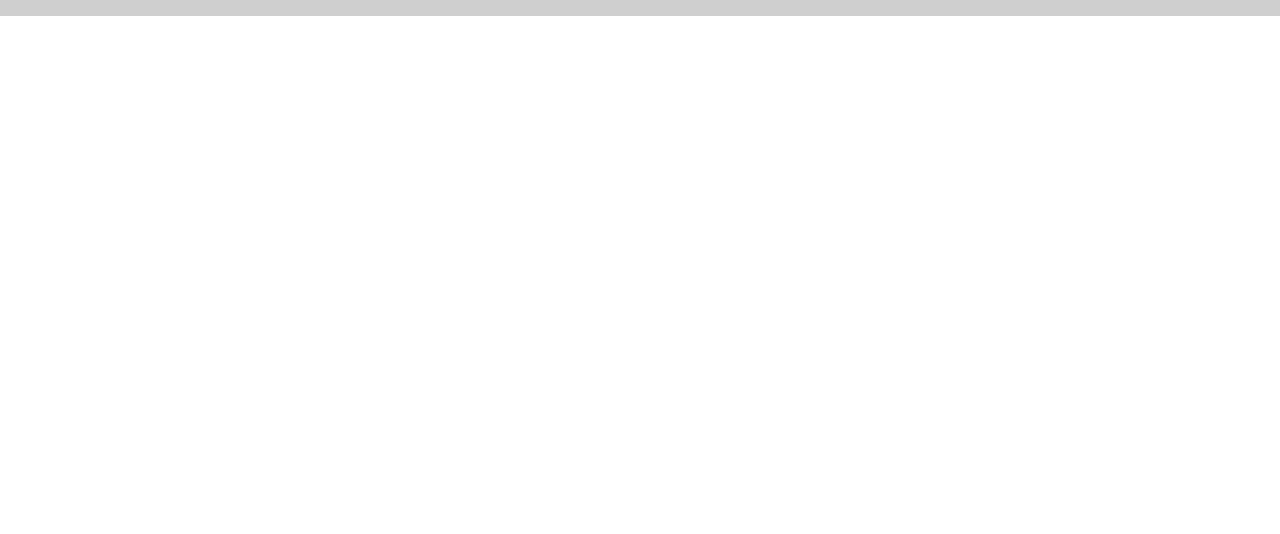
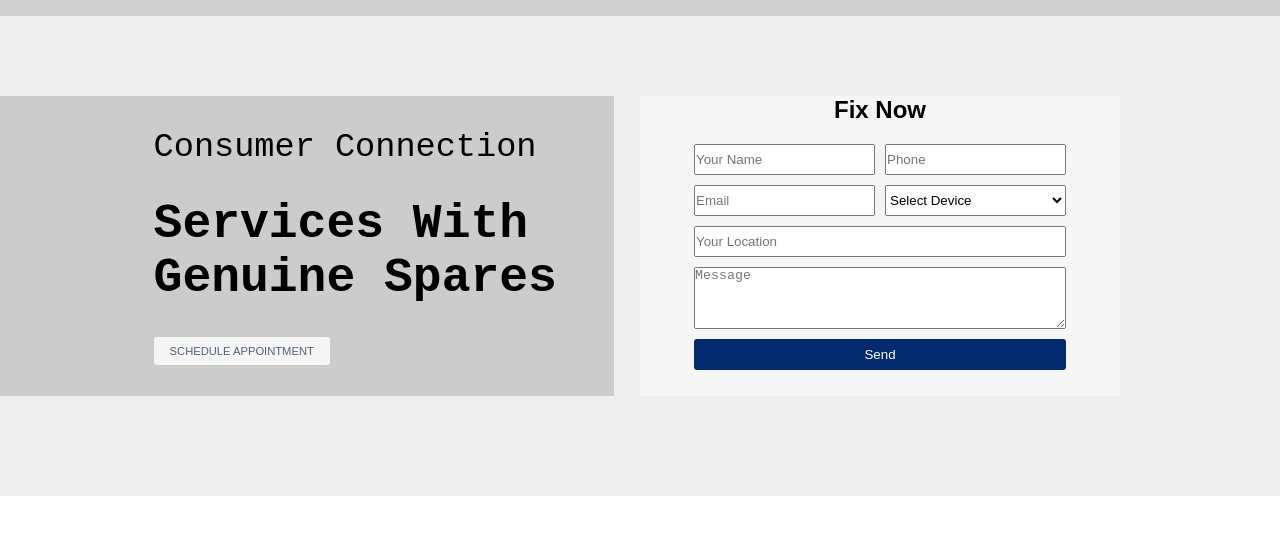
Before and after one commit to 0xhimmm/sites-i-built, a plain HTML site: page consumer-connection/index.html in a window 1280 px wide. Shown: the part 64-598 px from the top of the page. Drawn offline with Linux system fonts and the light colour scheme.

Commit message:
worked on main section... rest needed

```diff
--- a/consumer-connection/index.html
+++ b/consumer-connection/index.html
@@ -50,6 +50,43 @@
                 <a href="#" class="link link-hover">contact us</a>
             </nav>
         </header>
+
+        <main>
+            <div class="main-left">
+                <p class="capitalize">consumer connection</p>
+                <p class="capitalize">Services with genuine spares</p>
+                <a href="#" class="uppercase main-left-link">schedule appointment</a>
+            </div>
+
+            <div class="main-right">
+
+                <h2 class="capitalize" id="second-header">fix now</h2>
+                <form>
+                    <input type="text" name="user_name" id="name" placeholder="your name" class="capitalize">
+
+                    <input type="tel" name="user_tele" id="tele" placeholder="phone" class="capitalize">
+
+                    <input type="email" name="user_email" id="email" placeholder="Email">
+
+                    <select name="user_device" id="device"" class="capitalize">
+                        <option value="" disabled selected>select device</option>
+                        <option value="android">android</option>
+                        <option value="apple">apple</option>
+                        <option value="other">other</option>
+                    </select>
+                    <input type="text" name="user-location" id="location" placeholder="your location" class="capitalize" >
+                    <textarea name="user_message" id="message" placeholder="Message"></textarea>
+
+                    <input type="submit" value="Send" id="submit" class="pointer">
+                </form>
+            </div>
+
+            <div class="images">
+                <img src="" alt="">
+                <img src="" alt="">
+                <img src="" alt="">
+            </div>
+        </main>
     </div>
 </body>
 </html>
--- a/consumer-connection/style/style.css
+++ b/consumer-connection/style/style.css
@@ -4,8 +4,7 @@
     box-sizing: border-box;
 }
 
-
-@import url('https://fonts.googleapis.com/css2?family=Cabin:ital,wght@0,400..700;1,400..700&family=Inter:ital,opsz,wght@0,14..32,100..900;1,14..32,100..900&family=Montserrat:ital,wght@0,100..900;1,100..900&family=Nunito:ital,wght@0,200..1000;1,200..1000&family=Poppins:ital,wght@0,100;0,200;0,300;0,400;0,500;0,600;0,700;0,800;0,900;1,100;1,200;1,300;1,400;1,500;1,600;1,700;1,800;1,900&family=Roboto:ital,wght@0,100..900;1,100..900&family=Rubik+Glitch+Pop&display=swap');
+@import url('https://fonts.googleapis.com/css2?family=Cabin:ital,wght@0,400..700;1,400..700&family=Inter:ital,opsz,wght@0,14..32,100..900;1,14..32,100..900&family=Montserrat:ital,wght@0,100..900;1,100..900&family=Nunito:ital,wght@0,200..1000;1,200..1000&family=Poppins:ital,wght@0,100;0,200;0,300;0,400;0,500;0,600;0,700;0,800;0,900;1,100;1,200;1,300;1,400;1,500;1,600;1,700;1,800;1,900&family=Roboto+Mono:ital,wght@0,100..700;1,100..700&family=Roboto:ital,wght@0,100..900;1,100..900&family=Rubik+Glitch+Pop&display=swap');
 
 
 /* || UTILITY STYLES */
@@ -154,7 +153,6 @@ nav {
 
 .fa-solid {
     position: absolute;
-    transition: 0.6s all ease;
 }
 
 .fa-angle-up {
@@ -170,3 +168,109 @@ nav {
 }
 
 /* || FOR THE MAIN */
+
+main {
+    height: 60vh;
+    padding: 10vh 0 0 0;
+    display: grid;
+    grid-template-columns: 1fr 1fr;
+    grid-template-rows: 3fr 1fr;
+    column-gap: 2%;
+    background-color: #eee;
+}
+
+main .main-left {
+    grid-area: 1 / 1 / 2 / 2;
+    display: flex;
+    flex-flow: column;
+    justify-content: space-evenly;
+    background-color: #ccc;
+    padding: 0 0 0 25%;
+}
+
+main .main-left p:first-child{
+    font-size: 2.1rem;
+    font-weight: 400;
+    font-family: "Roboto Mono", monospace;
+}
+
+main .main-left p:nth-child(2){
+    font-family: "Roboto Mono", monospace;
+    font-size: 3rem;
+    font-weight: 700;
+    width: 15ch;
+}
+
+main .main-left .main-left-link{
+    font-size: 0.7rem;
+    text-decoration: none;
+    background-color: whitesmoke;
+    color: #546077;
+    width: fit-content;
+    padding: 8px 16px;
+    border-radius: 3px;
+    transition: transform 0.5s ease-in-out;
+}
+
+main .main-left .main-left-link:hover {
+    transform: scale(1.1);
+}
+
+main .main-left .main-left-link:active {
+    transform: scale(0.9);
+}
+
+main .main-right {
+    background-color: whitesmoke;
+    margin: 0 25% 0 0;
+    grid-area: 1 / 2 / 2 / span 2;
+    display: flex;
+    flex-direction: column;
+    align-items: center;
+}
+
+
+main .main-right form {
+    display: grid;
+    grid-template-columns:1fr 1fr;
+    grid-template-rows: 1fr 1fr 1fr 2fr 1fr;
+    gap: 10px;
+    padding: 20px 0;
+}
+
+#name {
+    grid-area: 1 / 1 / 2 / 2;
+}
+
+#tel {
+    grid-area: 1 / 2 / 2 / 3;
+}
+
+#email {
+    grid-area: 2 / 1 / 3 / 2 ;
+}
+
+#device {
+    grid-area: 2 / 2 / 3 / 3;
+}
+
+#location {
+    grid-area: 3 / 1 / 4 / 3;
+}
+
+#message {
+    grid-area: 4 / 1 / 5 / 3;
+}
+
+#submit {
+    grid-area: 5 / 1 / 6 / 3;
+    padding: 8px 0;
+    background-color: #032c70;
+    border: none;
+    color: #fff;
+    border-radius: 3px;
+}
+
+main .images {
+    grid-area: 2 / 1 / span 2 / span 2;
+}
```
